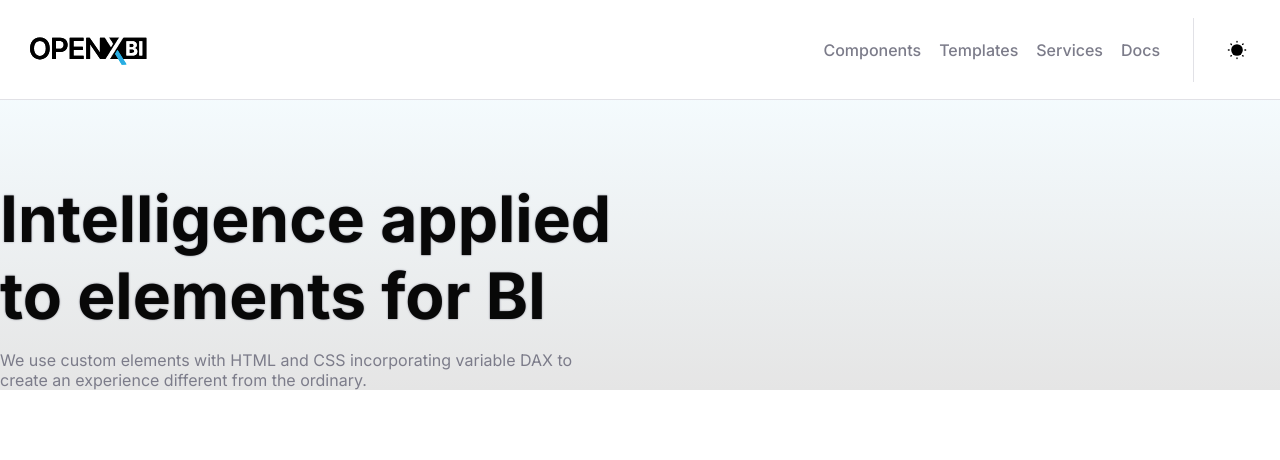
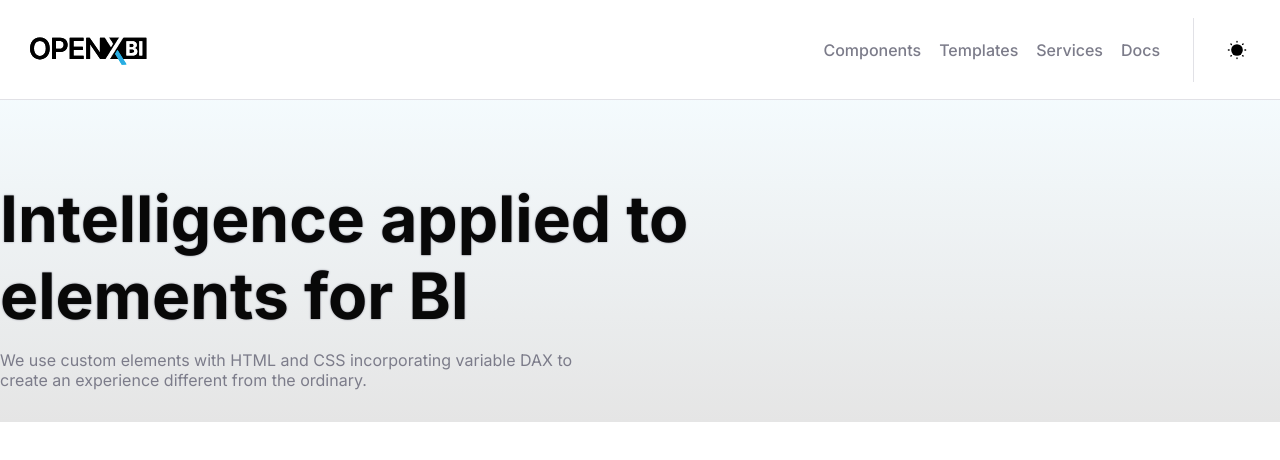
Before and after one commit to raphaph/openxbi-react, a React (Vite) app: page / in a window 1280 px wide. Shown: the top 460 px of the page. Built offline with nearby package versions, Linux system fonts and the light colour scheme.

Commit message:
3 days off

```diff
--- a/src/pages/Home/styles.ts
+++ b/src/pages/Home/styles.ts
@@ -5,6 +5,7 @@ export const MainContainer = styled.main`
   flex-direction: column;
   align-items: center;
   justify-content: center;
+
   height: auto;
   background: linear-gradient(rgba(41, 171, 226, 0.05), rgba(0, 0, 0, 0.1));
 `
@@ -14,13 +15,15 @@ export const MainContentOne = styled.div`
   flex-direction: column;
   justify-content: flex-start;
   align-items: flex-start;
+
   width: 100%;
   max-width: 1400px;
 
   h1 {
     margin: 5rem 0 1rem 0;
+    width: 60%;
+
     text-align: left;
-    width: 50%;
     font-size: 4rem;
     text-shadow: 0px 0px 2px ${(props) => props.theme['gray-500']};
   }
@@ -28,5 +31,6 @@ export const MainContentOne = styled.div`
   strong {
     color: ${(props) => props.theme['gray-500']};
     font-weight: 300;
+    margin-bottom: 2rem;
   }
 `
```
